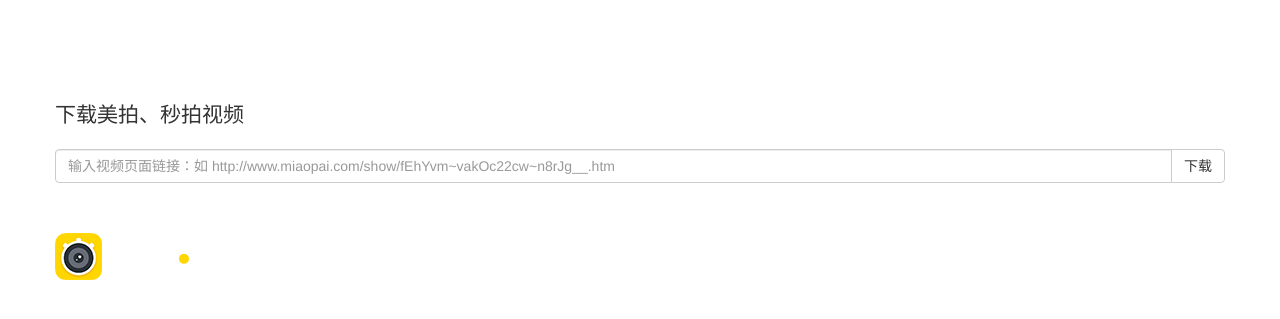
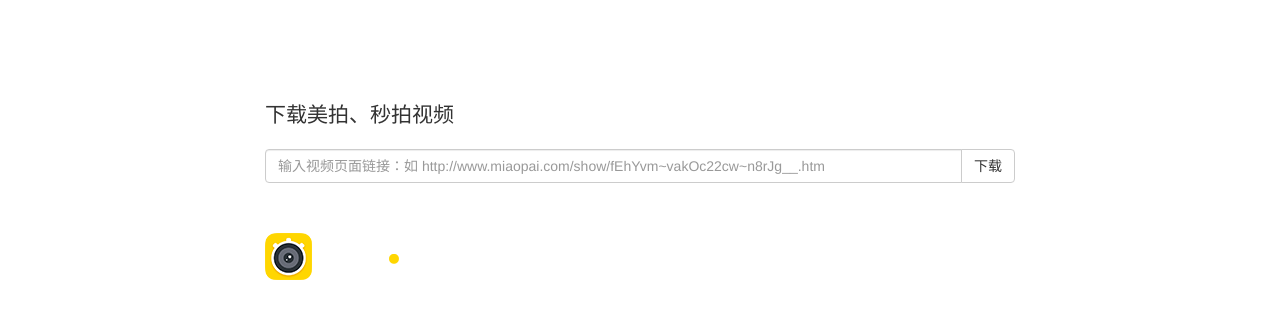
Before and after one commit to cash2one/savevid, a Django app: page /downloader/ in a window 1280 px wide. Shown: the top 319 px of the page. Run offline with Django 3.2, Linux system fonts and the light colour scheme; some libraries are stand-ins or nearby versions.

Commit message:
change search box width

```diff
--- a/downloader/templates/index.html
+++ b/downloader/templates/index.html
@@ -17,6 +17,7 @@
     <body>
         <div class="container">
             <div class="row desc">
+                <div class="col-lg-8 col-lg-offset-2">
                     <p class="lead">下载美拍、秒拍视频</p>
                     <div class="input-group">
                         <input type="text" name="url" class="form-control" placeholder="输入视频页面链接：如 http://www.miaopai.com/show/fEhYvm~vakOc22cw~n8rJg__.htm">
@@ -26,8 +27,11 @@
                         </span>
                     </div>
                 </div>
+            </div>
             <div class="row logo">
+                <div class="col-lg-8 col-lg-offset-2">
                     <img border=0 src="/static/img/miaopai.png">
+                </div>
             </div>
             <div id="result">
             </div>
```
Lines whose indentation alone changed are shown as unchanged.
